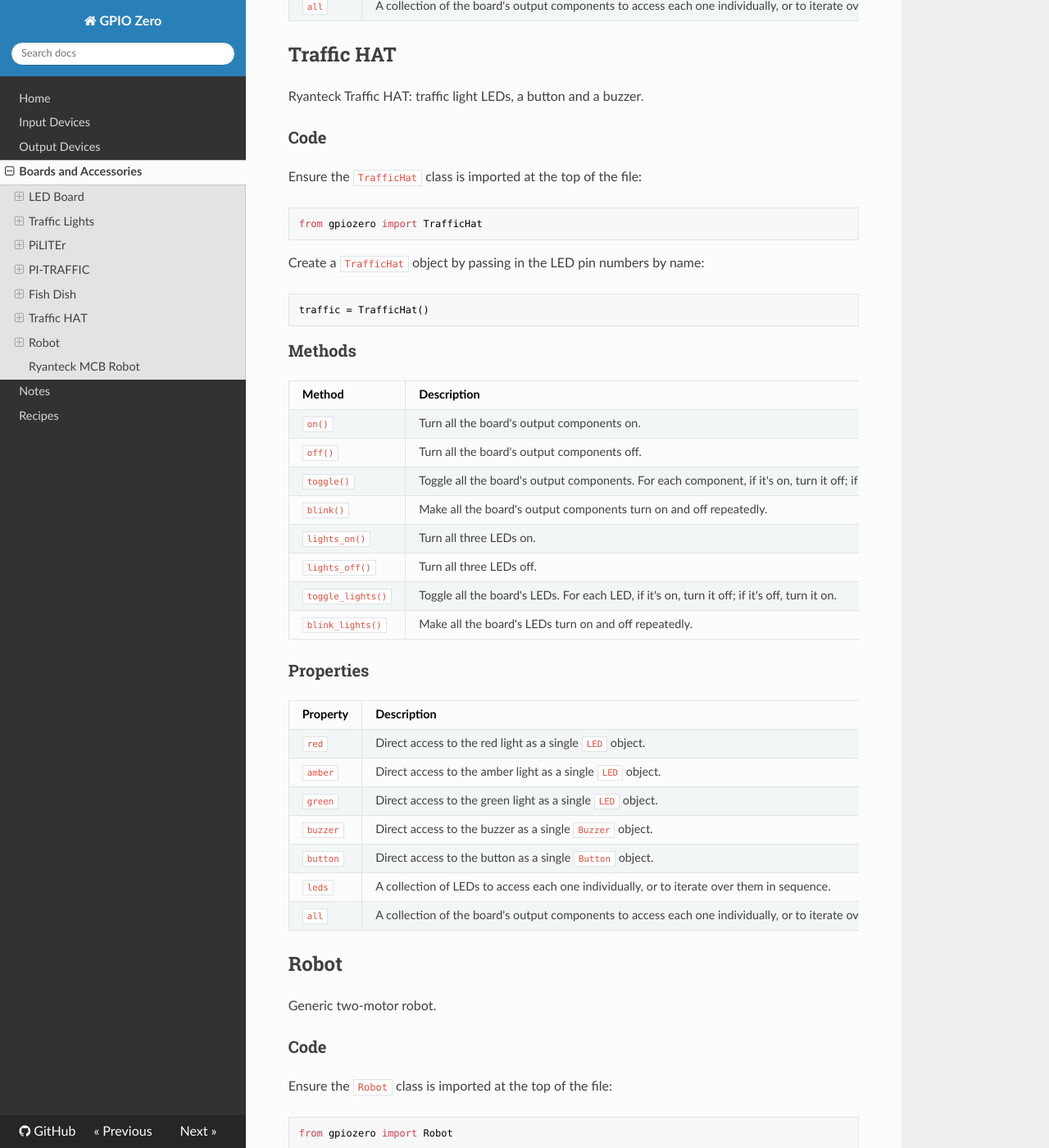
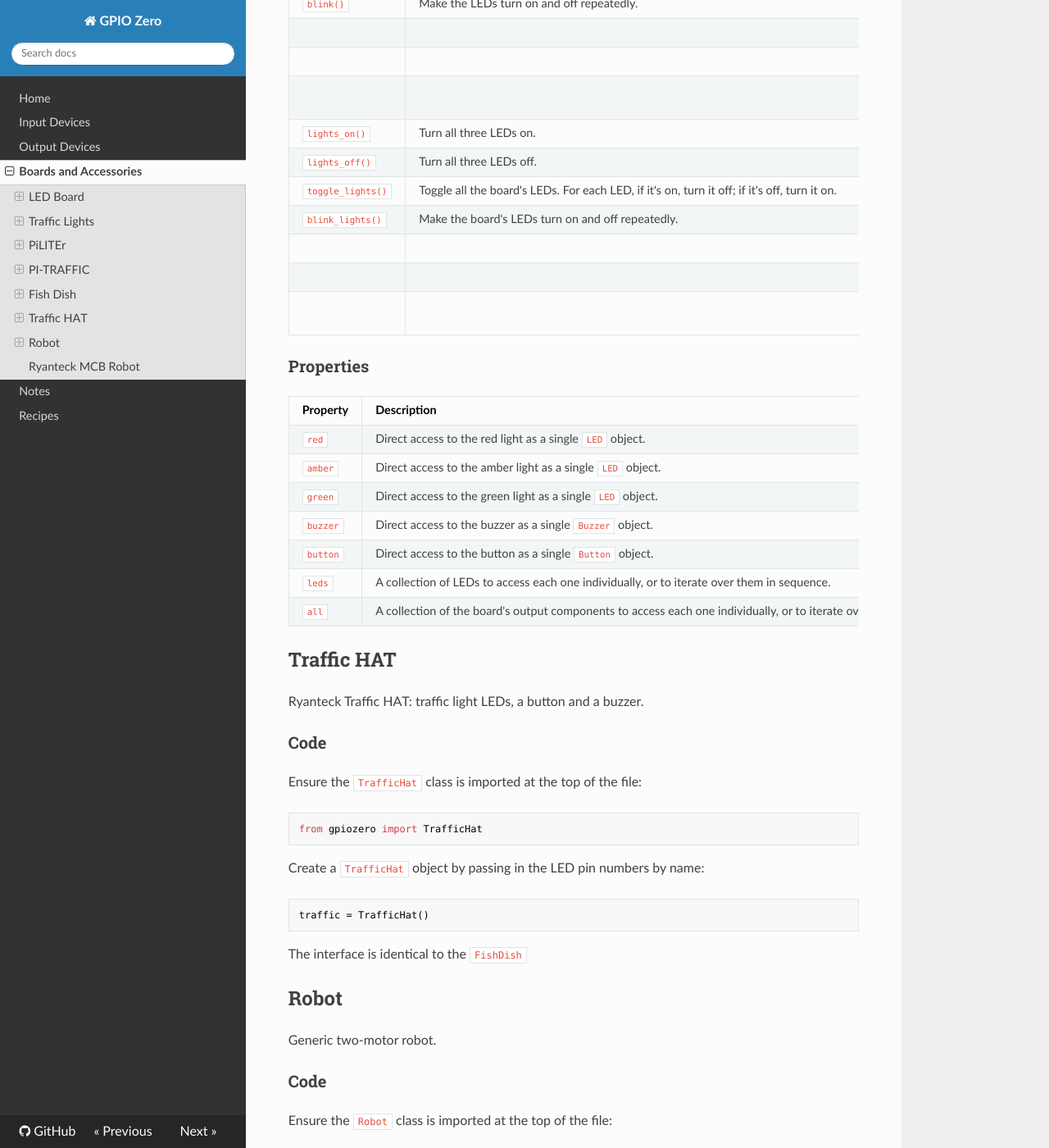
Before and after one commit to gpiozero/gpiozero, an MkDocs documentation site: the page built from docs/boards.md, in a window 1280 px wide and 1400 px high, scrolled down 4810 px. Shown: the whole window at 82% size. Built offline with MkDocs 1.6.1, drawn with Linux system fonts in a browser that asks for light colours; nearby versions of some CDN libraries; old or Windows-style settings are respelled for this version of MkDocs; some of the changed text lies outside the part shown.

Commit message:
Clean up boards docs page

````diff
--- a/docs/boards.md
+++ b/docs/boards.md
@@ -26,10 +26,13 @@
 
 | Method | Description | Arguments |
 | ------ | ----------- | --------- |
-| `on()` | Turn all the LEDs on. | None |
-| `off()` | Turn all the LEDs off. | None |
+| `on()`     | Turn all the LEDs on. | None |
+| `off()`    | Turn all the LEDs off. | None |
 | `toggle()` | Toggle all the LEDs. For each LED, if it's on, turn it off; if it's off, turn it on. | None |
-| `blink()` | Make all the LEDs turn on and off repeatedly. | `on_time=1`, `off_time=1`, `n=1`, `background=True` |
+| `blink()`  | Make the LEDs turn on and off repeatedly. | `on_time` - The amount of time (in seconds) for the LED to be on each iteration. Default: `1` |
+|            |                                           | `off_time` - The amount of time (in seconds) for the LED to be off each iteration. Default: `1` |
+|            |                                           | `n` - The number of iterations. `None` means infinite. Default: `None` |
+|            |                                           | `background` - If True, start a background thread to continue blinking and return immediately. If False, only return when the blink is finished (warning: the default value of n will result in this method never returning). Default: `True` |
 
 ### Properties
 
@@ -68,7 +71,10 @@
 | `on()` | Turn all three LEDs on. | None |
 | `off()` | Turn all three LEDs off. | None |
 | `toggle()` | Toggle all three LEDs. For each LED, if it's on, turn it off; if it's off, turn it on. | None |
-| `blink()` | Make all three LEDs turn on and off repeatedly. | `on_time=1`, `off_time=1`, `n=1`, `background=True` |
+| `blink()`  | Make the LEDs turn on and off repeatedly. | `on_time` - The amount of time (in seconds) for the LED to be on each iteration. Default: `1` |
+|            |                                           | `off_time` - The amount of time (in seconds) for the LED to be off each iteration. Default: `1` |
+|            |                                           | `n` - The number of iterations. `None` means infinite. Default: `None` |
+|            |                                           | `background` - If True, start a background thread to continue blinking and return immediately. If False, only return when the blink is finished (warning: the default value of n will result in this method never returning). Default: `True` |
 
 ### Properties
 
@@ -104,7 +110,10 @@
 | `on()` | Turn all eight LEDs on. | None |
 | `off()` | Turn all eight LEDs off. | None |
 | `toggle()` | Toggle all eight LEDs. For each LED, if it's on, turn it off; if it's off, turn it on. | None |
-| `blink()` | Make all eight LEDs turn on and off repeatedly. | `on_time=1`, `off_time=1`, `n=1`, `background=True` |
+| `blink()`  | Make all the LEDs turn on and off repeatedly. | `on_time` - The amount of time (in seconds) for the LED to be on each iteration. Default: `1` |
+|            |                                               | `off_time` - The amount of time (in seconds) for the LED to be off each iteration. Default: `1` |
+|            |                                               | `n` - The number of iterations. `None` means infinite. Default: `None` |
+|            |                                               | `background` - If True, start a background thread to continue blinking and return immediately. If False, only return when the blink is finished (warning: the default value of n will result in this method never returning). Default: `True` |
 
 ### Properties
 
@@ -136,10 +145,13 @@
 
 | Method | Description | Arguments |
 | ------ | ----------- | --------- |
-| `on()` | Turn all three LEDs on. | None |
-| `off()` | Turn all three LEDs off. | None |
+| `on()`     | Turn all three LEDs on.  | None |
+| `off()`    | Turn all three LEDs off. | None |
 | `toggle()` | Toggle all three LEDs. For each LED, if it's on, turn it off; if it's off, turn it on. | None |
-| `blink()` | Make all three LEDs turn on and off repeatedly. | `on_time=1`, `off_time=1`, `n=1`, `background=True` |
+| `blink()`  | Make the LEDs turn on and off repeatedly. | `on_time` - The amount of time (in seconds) for the LED to be on each iteration. Default: `1` |
+|            |                                           | `off_time` - The amount of time (in seconds) for the LED to be off each iteration. Default: `1` |
+|            |                                           | `n` - The number of iterations. `None` means infinite. Default: `None` |
+|            |                                           | `background` - If True, start a background thread to continue blinking and return immediately. If False, only return when the blink is finished (warning: the default value of n will result in this method never returning). Default: `True` |
 
 ### Properties
 
@@ -172,14 +184,20 @@
 
 | Method | Description | Arguments |
 | ------ | ----------- | --------- |
-| `on()` | Turn all the board's output components on. | None |
-| `off()` | Turn all the board's output components off. | None |
-| `toggle()` | Toggle all the board's output components. For each component, if it's on, turn it off; if it's off, turn it on. | None |
-| `blink()` | Make all the board's output components turn on and off repeatedly. | `on_time=1`, `off_time=1`, `nx=1`, `background=True` |
-| `lights_on()` | Turn all three LEDs on. | None |
-| `lights_off()` | Turn all three LEDs off. | None |
+| `on()`            | Turn all the board's output components on.  | None |
+| `off()`           | Turn all the board's output components off. | None |
+| `toggle()`        | Toggle all the board's output components. For each component, if it's on, turn it off; if it's off, turn it on. | None || `toggle()` | Toggle all the LEDs. For each LED, if it's on, turn it off; if it's off, turn it on. | None |
+| `blink()`         | Make the LEDs turn on and off repeatedly.   | `on_time` - The amount of time (in seconds) for the LED to be on each iteration. Default: `1` |
+|                   |                                             | `off_time` - The amount of time (in seconds) for the LED to be off each iteration. Default: `1` |
+|                   |                                             | `n` - The number of iterations. `None` means infinite. Default: `None` |
+|                   |                                             | `background` - If True, start a background thread to continue blinking and return immediately. If False, only return when the blink is finished (warning: the default value of n will result in this method never returning). Default: `True` |
+| `lights_on()`     | Turn all three LEDs on.  | None |
+| `lights_off()`    | Turn all three LEDs off. | None |
 | `toggle_lights()` | Toggle all the board's LEDs. For each LED, if it's on, turn it off; if it's off, turn it on. | None |
-| `blink_lights()` | Make all the board's LEDs turn on and off repeatedly. | `on_time=1`, `off_time=1`, `n=1`, `background=True` |
+| `blink_lights()`  | Make the board's LEDs turn on and off repeatedly. | `on_time` - The amount of time (in seconds) for the LED to be on each iteration. Default: `1` |
+|                   |                                                   | `off_time` - The amount of time (in seconds) for the LED to be off each iteration. Default: `1` |
+|                   |                                                   | `n` - The number of iterations. `None` means infinite. Default: `None` |
+|                   |                                                   | `background` - If True, start a background thread to continue blinking and return immediately. If False, only return when the blink is finished (warning: the default value of n will result in this method never returning). Default: `True` |
 
 ### Properties
 
@@ -211,30 +229,7 @@
 traffic = TrafficHat()
 ```
 
-### Methods
-
-| Method | Description | Arguments |
-| ------ | ----------- | --------- |
-| `on()` | Turn all the board's output components on. | None |
-| `off()` | Turn all the board's output components off. | None |
-| `toggle()` | Toggle all the board's output components. For each component, if it's on, turn it off; if it's off, turn it on. | None |
-| `blink()` | Make all the board's output components turn on and off repeatedly. | `on_time=1`, `off_time=1`, `nx=1`, `background=True` |
-| `lights_on()` | Turn all three LEDs on. | None |
-| `lights_off()` | Turn all three LEDs off. | None |
-| `toggle_lights()` | Toggle all the board's LEDs. For each LED, if it's on, turn it off; if it's off, turn it on. | None |
-| `blink_lights()` | Make all the board's LEDs turn on and off repeatedly. | `on_time=1`, `off_time=1`, `n=1`, `background=True` |
-
-### Properties
-
-| Property | Description | Type |
-| -------- | ----------- | ---- |
-| `red`    | Direct access to the red light as a single `LED` object. | LED |
-| `amber`  | Direct access to the amber light as a single `LED` object. | LED |
-| `green`  | Direct access to the green light as a single `LED` object. | LED |
-| `buzzer` | Direct access to the buzzer as a single `Buzzer` object. | LED |
-| `button` | Direct access to the button as a single `Button` object. | LED |
-| `leds`   | A collection of LEDs to access each one individually, or to iterate over them in sequence. | Tuple |
-| `all`    | A collection of the board's output components to access each one individually, or to iterate over them in sequence. | Tuple |
+The interface is identical to the `FishDish`
 
 ## Robot
 
````
